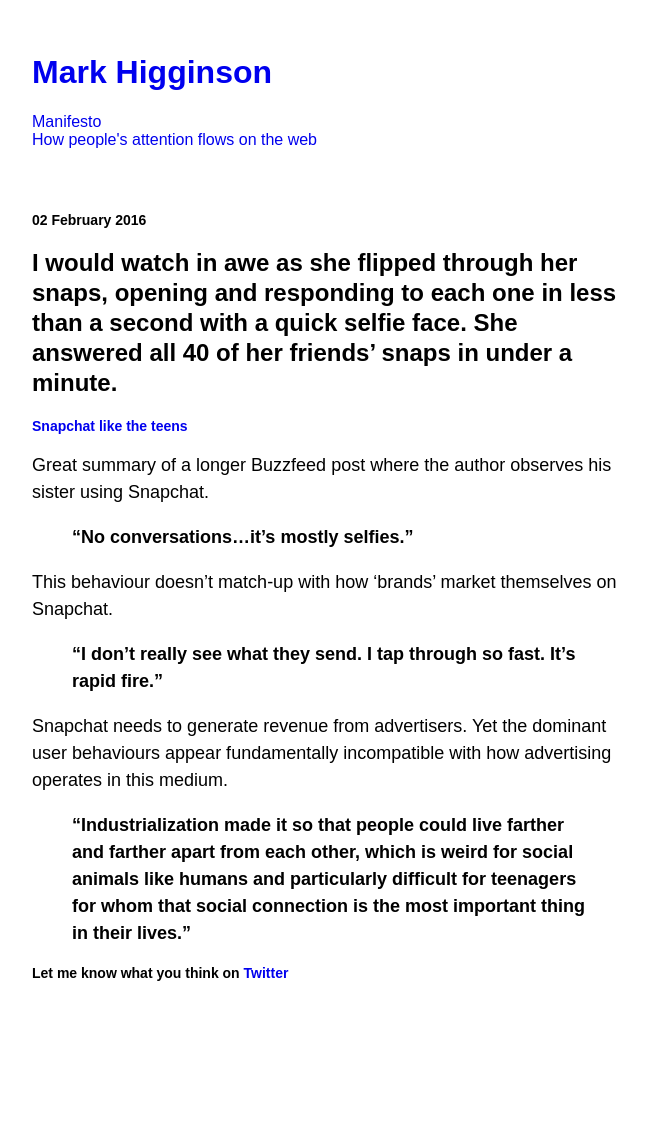
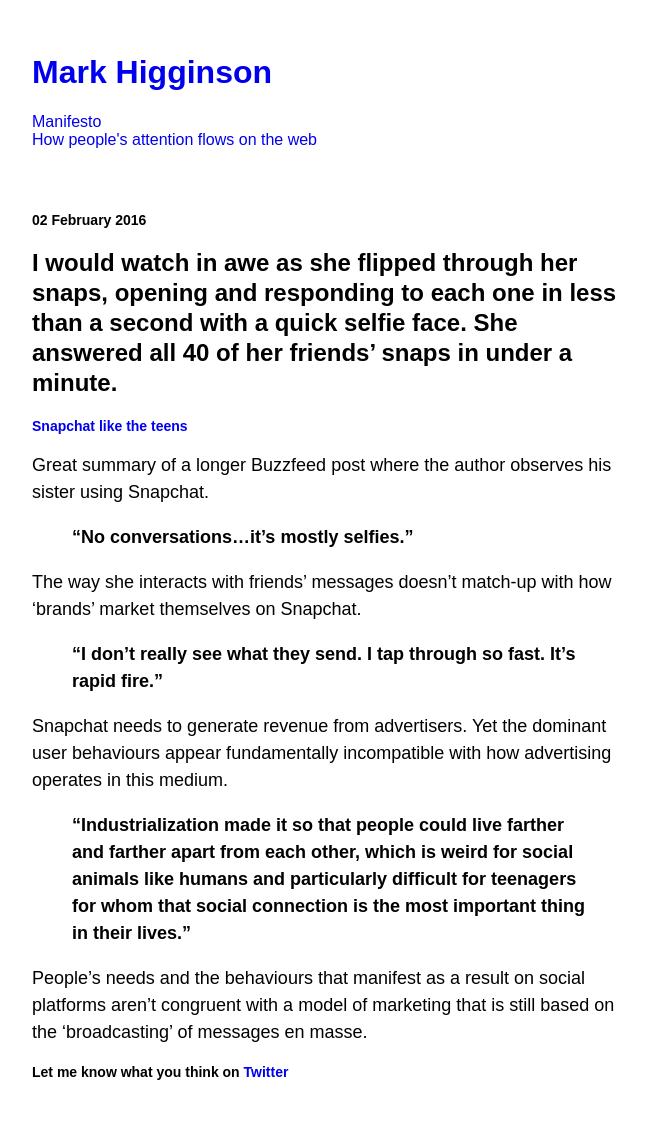
Before and after one commit to markhgn/markhgn.github.io, a Jekyll site: the page built from _posts/2016-02-02-snapchat-teens.md, in a window 1280 px wide. Shown: the whole page, without its empty margins (308-955 px from the left). Built offline with Jekyll 4.4.1, drawn with Linux system fonts in a browser that asks for light colours; before the commit the page ends 1028 px from its top, so only the background shows below that.

Commit message:
Edits
Snapchat teens post.

```diff
--- a/_posts/2016-02-02-snapchat-teens.md
+++ b/_posts/2016-02-02-snapchat-teens.md
@@ -11,10 +11,12 @@
 
 > "No conversations...it's mostly selfies."
 
-This behaviour doesn't match-up with how 'brands' market themselves on Snapchat.
+The way she interacts with friends' messages doesn't match-up with how 'brands' market themselves on Snapchat.
 
 > "I don't really see what they send. I tap through so fast. It's rapid fire."
 
 Snapchat needs to generate revenue from advertisers. Yet the dominant user behaviours appear fundamentally incompatible with how advertising operates in this medium.
 
 > "Industrialization made it so that people could live farther and farther apart from each other, which is weird for social animals like humans and particularly difficult for teenagers for whom that social connection is the most important thing in their lives."
+
+People's needs and the behaviours that manifest as a result on social platforms aren't congruent with a model of marketing that is still based on the 'broadcasting' of messages en masse.
```
